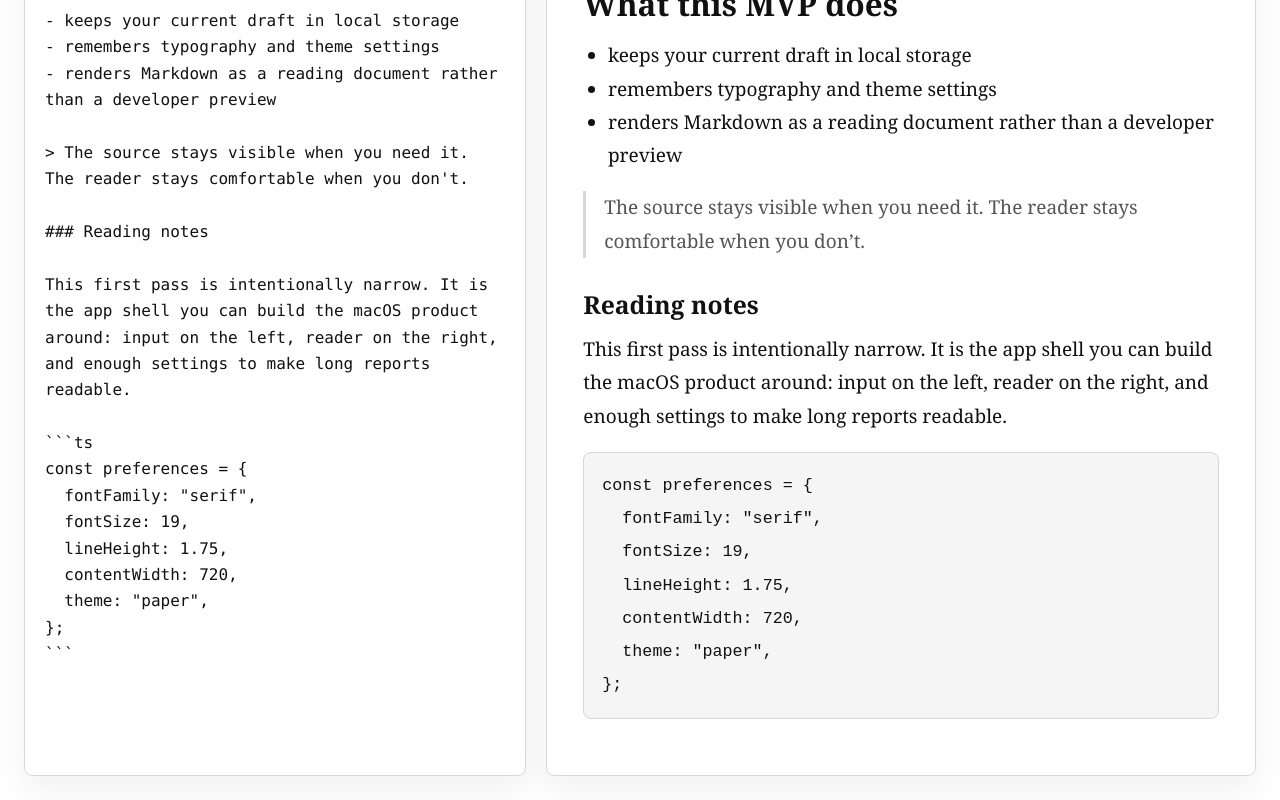
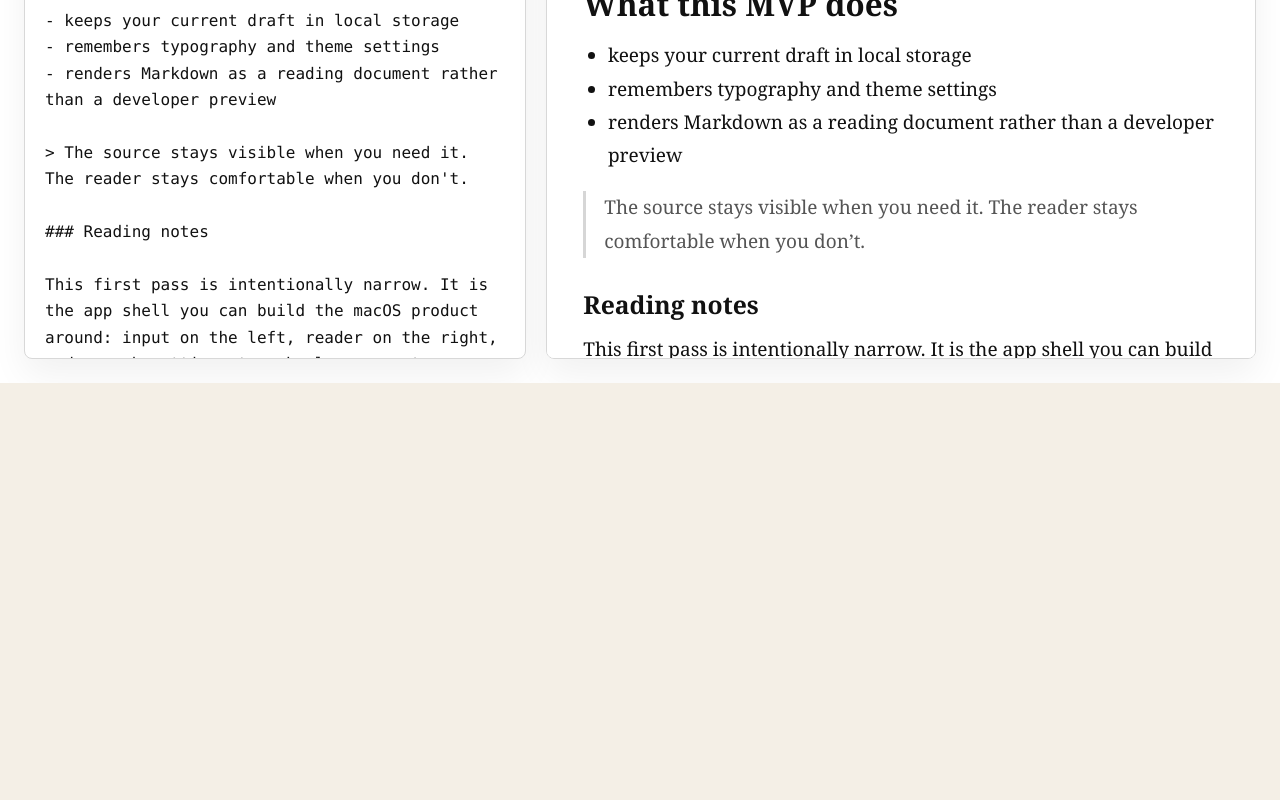
Before and after one commit to yfzhou0904/markdown-reader, a React (Vite) app: page / in a window 1280 px wide. Shown: the part 417-1217 px from the top of the page. After the commit the page ends 800 px from the top, so only its background shows below. Built offline with nearby package versions, Linux system fonts and the light colour scheme.

Commit message:
Fix Tauri entrypoint and remove width control

```diff
--- a/src/App.css
+++ b/src/App.css
@@ -19,11 +19,12 @@ html,
 body,
 #root {
   margin: 0;
-  min-height: 100%;
+  height: 100%;
 }
 
 body {
   min-height: 100vh;
+  overflow: hidden;
 }
 
 button,
@@ -66,11 +67,12 @@ textarea {
   --reader-text: #111111;
   --reader-muted: #555555;
   --reader-rule: #d6d6d6;
-  min-height: 100vh;
+  height: 100vh;
   padding: 24px;
   display: grid;
   grid-template-rows: auto 1fr;
   gap: 20px;
+  overflow: hidden;
   background: var(--app-bg);
   color: var(--panel-text);
 }
@@ -234,10 +236,11 @@ textarea {
 
 .source-editor {
   width: 100%;
-  min-height: 100%;
+  height: 100%;
   padding: 22px 20px 28px;
   border: 0;
   outline: 0;
+  overflow: auto;
   background: transparent;
   color: var(--panel-text);
   line-height: 1.65;
@@ -301,7 +304,7 @@ textarea {
 }
 
 .reader-preview {
-  width: min(100%, var(--reader-width));
+  width: 100%;
   margin: 0 auto;
   padding: 40px 36px 56px;
   color: var(--reader-text);
--- a/src/App.tsx
+++ b/src/App.tsx
@@ -10,7 +10,6 @@ type ReaderSettings = {
   fontFamily: FontFamily;
   fontSize: number;
   lineHeight: number;
-  contentWidth: number;
   theme: Theme;
 };
 
@@ -40,7 +39,6 @@ const preferences = {
   fontFamily: "serif",
   fontSize: 19,
   lineHeight: 1.75,
-  contentWidth: 720,
   theme: "paper",
 };
 \`\`\`
@@ -50,7 +48,6 @@ const DEFAULT_SETTINGS: ReaderSettings = {
   fontFamily: "serif",
   fontSize: 19,
   lineHeight: 1.75,
-  contentWidth: 720,
   theme: "paper",
 };
 
@@ -87,10 +84,6 @@ function readStoredSettings(): ReaderSettings {
         typeof parsed.lineHeight === "number"
           ? parsed.lineHeight
           : DEFAULT_SETTINGS.lineHeight,
-      contentWidth:
-        typeof parsed.contentWidth === "number"
-          ? parsed.contentWidth
-          : DEFAULT_SETTINGS.contentWidth,
       theme:
         parsed.theme === "dark" || parsed.theme === "sepia"
           ? parsed.theme
@@ -230,9 +223,6 @@ function App() {
                 {
                   "--reader-font-size": `${settings.fontSize}px`,
                   "--reader-line-height": settings.lineHeight,
-                  "--reader-width": isReaderFullscreen
-                    ? "100%"
-                    : `${settings.contentWidth}px`,
                 } as CSSProperties
               }
               dangerouslySetInnerHTML={{ __html: renderedHtml }}
@@ -327,26 +317,6 @@ function App() {
               </label>
 
               <label className="control-row">
-                <span>Content width</span>
-                <div className="slider-control">
-                  <input
-                    type="range"
-                    min="560"
-                    max="920"
-                    step="20"
-                    value={settings.contentWidth}
-                    onChange={(event) =>
-                      setSettings((current) => ({
-                        ...current,
-                        contentWidth: Number(event.target.value),
-                      }))
-                    }
-                  />
-                  <strong>{settings.contentWidth}px</strong>
-                </div>
-              </label>
-
-              <label className="control-row">
                 <span>Theme</span>
                 <select
                   value={settings.theme}
```
Also changed, not shown: 1 other file (tests, documents, lock files or other folders).
